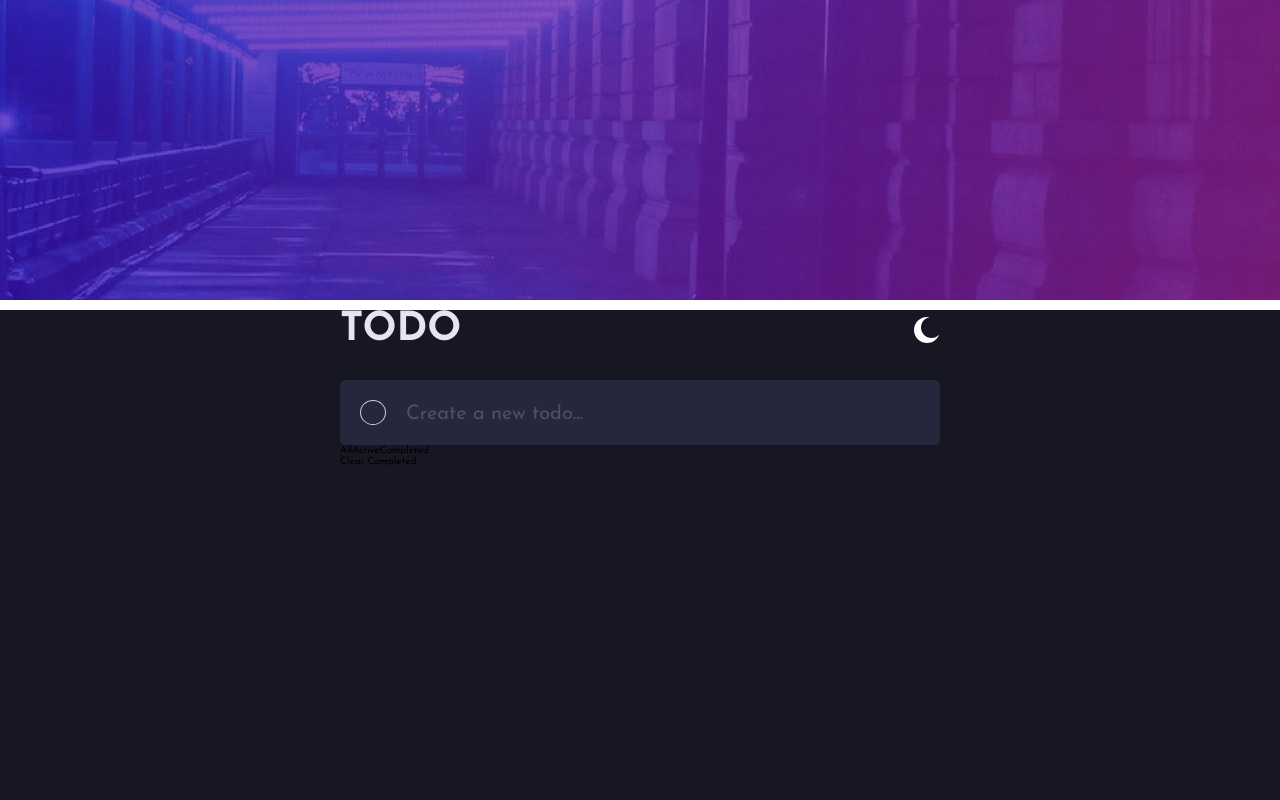
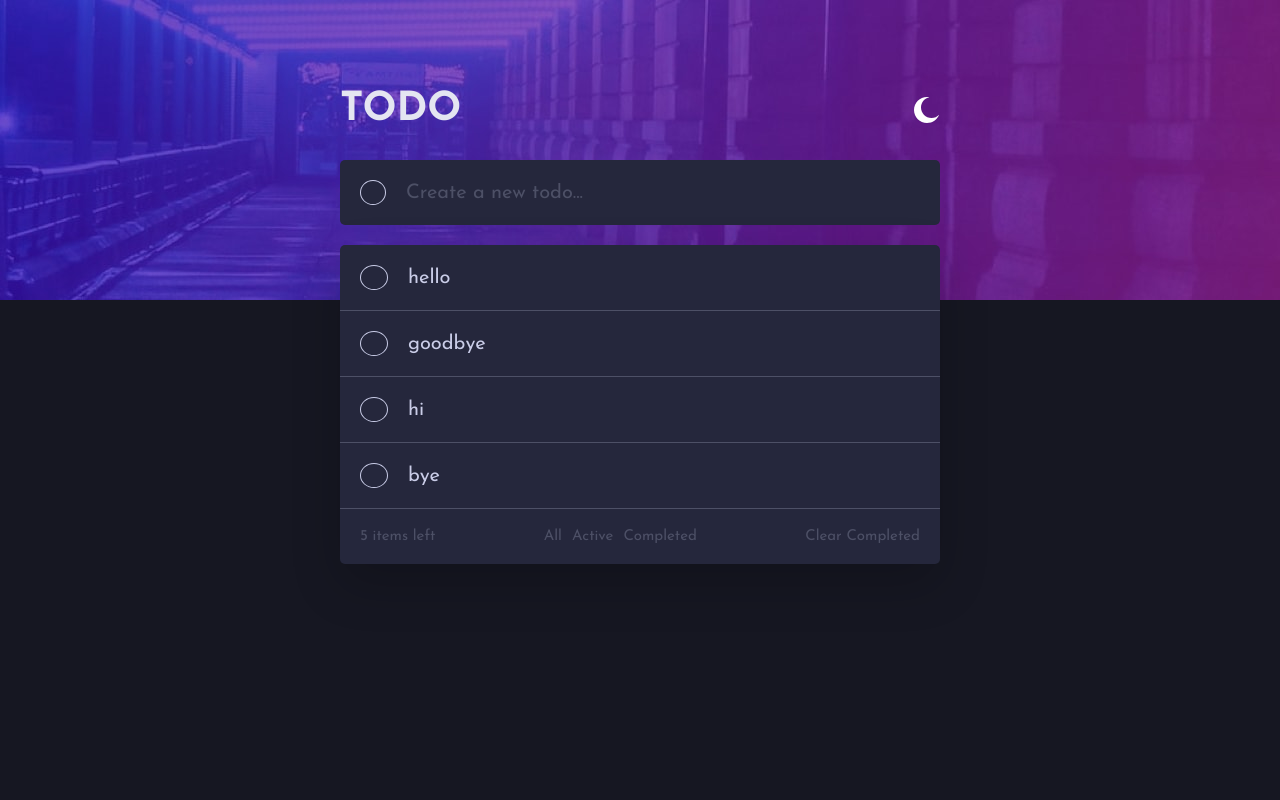
Before and after one commit to SwastikSonkusare/Todo-App, a React (Create React App) app: page / in a window 1280 px wide. Shown: the top 800 px of the page. Built offline with nearby package versions, Linux system fonts and the light colour scheme.

Commit message:
added: mark-up

```diff
--- a/src/components/MainSection/MainSection.js
+++ b/src/components/MainSection/MainSection.js
@@ -8,7 +8,7 @@ import crossIcon from "../../assets/images/icon-cross.svg";
 import "./MainSection.scss";
 
 const MainSection = () => {
-  const todoItems = [];
+  const todoItems = ["hello", "goodbye", "hi", "bye"];
 
   return (
     <main>
@@ -19,8 +19,7 @@ const MainSection = () => {
         </div>
 
         <div className="todo-create">
-          <span>
-          </span>
+          <span></span>
           <input
             className="todo-create__input"
             placeholder="Create a new todo..."
@@ -31,14 +30,17 @@ const MainSection = () => {
           <ul className="todo__list">
             {todoItems.map((item) => (
               <>
-                <li className="todo__item">{item}</li>
+                <li className="todo__item">
+                  <span></span>
+                  <small>{item}</small>
+                </li>
               </>
             ))}
           </ul>
 
           <div className="todo__status">
-            <div className="todo__left"></div>
-            <div className="todos__status-content">
+            <div className="todo__left">5 items left</div>
+            <div className="todo__status-content">
               <span>All</span>
               <span>Active</span>
               <span>Completed</span>
--- a/src/components/MainSection/MainSection.scss
+++ b/src/components/MainSection/MainSection.scss
@@ -7,8 +7,9 @@ main {
 
 .todo {
     max-width: 60rem;
-    margin: 1rem auto;
+    margin: 0 auto;
     min-height: 100vh;
+    transform: translateY(-21rem);
 
 
     &__header {
@@ -33,7 +34,12 @@ main {
 
 
     &__container {
-
+        position: relative;
+        margin-top: 2rem;
+        border-radius: 5px;
+        overflow: hidden;
+        z-index: 100;
+        box-shadow: 0 2rem 5rem rgba(0, 0, 0, 0.2);
     }
 
     &__list {
@@ -42,14 +48,23 @@ main {
 
 
     &__item {
-
+        border-radius: 0 !important;
+        border-bottom: 1px solid $very-dark-grayish-blue-secondary;
     }
 
     &__status {
+        font-size: 1.5rem;
+        padding: 2rem;
+        display: flex;
+        justify-content: space-between;
+        align-items: center;
+        color: $very-dark-grayish-blue-secondary;
+        background-color: $very-dark-desaturated-blue;
 
 
         &-content {
-
+            display: flex;
+            grid-gap: 1rem;
         }
     }
 
@@ -63,14 +78,19 @@ main {
 }
 
 
-.todo-create {
+.todo-create, .todo__item {
     display: flex;
     align-items: center;
     grid-gap: 2rem;
     padding: 2rem;
     background-color: $very-dark-desaturated-blue;
-    border: none;
     border-radius: 5px;
+
+    & small {
+        font-size: 2rem;
+        font-weight: 400;
+        color: $light-grayish-blue-primary;
+    }
 
     & span {
         background: inherit;
@@ -84,7 +104,7 @@ main {
         width: 100%;
         background: none;
         border: none;
-        font-size: 2.5rem;
+        font-size: 2.3rem;
 
         &:focus-visible {
             outline: none;
```
